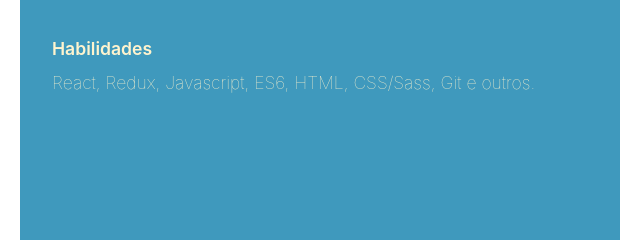
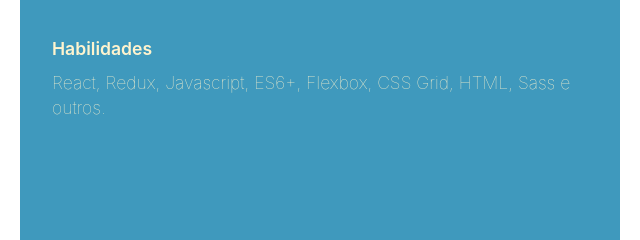
Before and after one commit to caiopoyares/caiopoyares.github.io, a website: page index.html in a window 1280 px wide. Shown: the part 336-576 px from the top of the page, 320-960 px from the left. Drawn offline with Linux system fonts and the light colour scheme.

Commit message:
skills chng

```diff
--- a/index.html
+++ b/index.html
@@ -42,7 +42,7 @@
         divulgar para o mundo.
       </p>
       <p class="skills">Habilidades</p>
-      <p style="font-weight: 100">React, Redux, Javascript, ES6, HTML, CSS/Sass, Git e outros.</p>
+      <p style="font-weight: 100">React, Redux, Javascript, ES6+, Flexbox, CSS Grid, HTML, Sass e outros.</p>
       <div class="bottom-paragraph">
         Conheça mais sobre meus trabalhos
         <a href="/portfolio.html">
```
